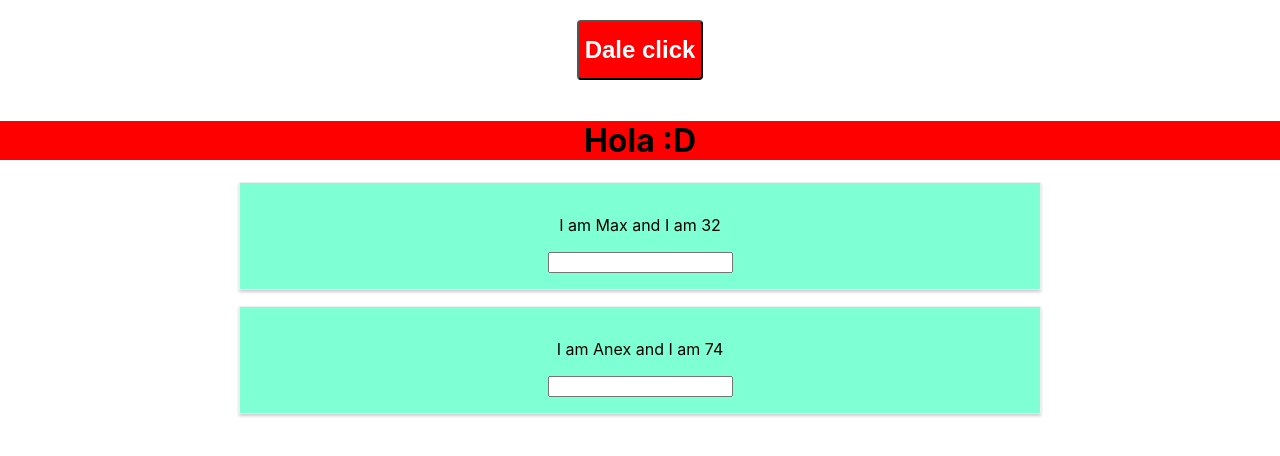
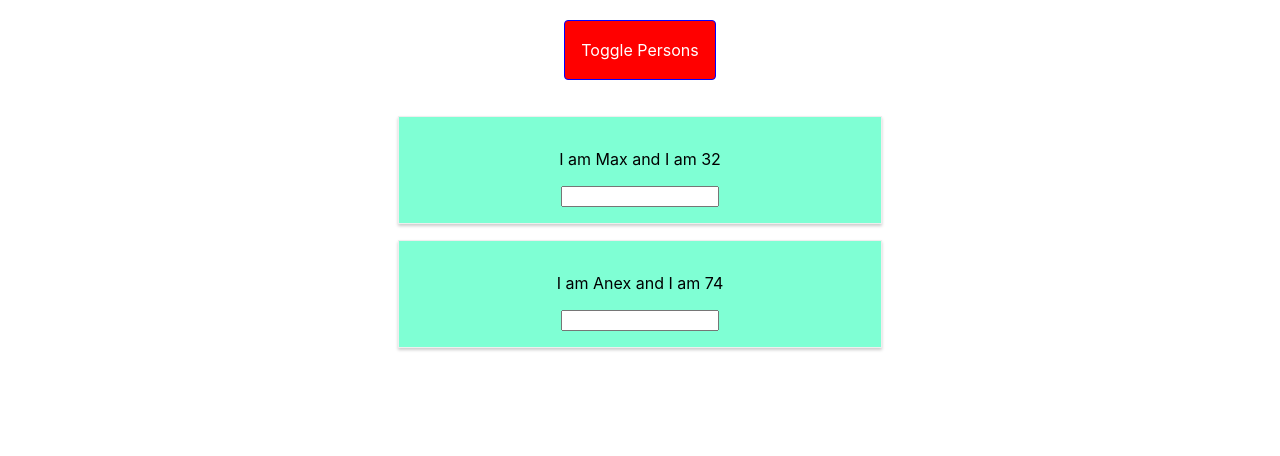
Before and after one commit to sriwerner/react-styling-test, a React app: page / in a window 1280 px wide. Shown: the top 456 px of the page. Built offline with nearby package versions, Linux system fonts and the light colour scheme.

Commit message:
css y pasando a los videos de debuggin

```diff
--- a/src/App.js
+++ b/src/App.js
@@ -7,6 +7,7 @@ class App extends Component {
   state = {
     textVisible: true,
     showPersons: true,
+    otherState: 'some other value',
     persons: [{
       name: 'Max',
       age: 32,
@@ -22,31 +23,51 @@ class App extends Component {
     this.setState({textVisible: !this.state.textVisible})
   }
 
-  deletePersonHandler = (index) => {
+  togglePersonsHandler = () => {
+    const doesShow = this.state.showPersons;
+    this.setState({ showPersons: !doesShow});
+  }
+
+  nameChangeHandler = (event, id) => {
+    const personIndex = this.state.persons.findIndex( p => {
+      return p.id === id;
+    });
+
+    const person = {
+      ...this.state.persons[personIndex]
+    }
+
+    person.name = event.target.value;
+
     const persons = [...this.state.persons];
-    persons.splice(index, 1);
+    persons[personIndex] = person;
+
+    this.setState ({persons: persons});
+  }
+
+  deletePersonHandler = ( personIndex ) => {
+    const persons = [...this.state.persons];
+    persons.splice(personIndex, 1);
     this.setState({persons: persons})
   }
 
-  nameChangeHandler = (event, person) => {
-    // this.persons.findById
-  }
-
   render() {
-
     let persons = null;
 
     if (this.state.showPersons){
       persons = (
         <div>
           {this.state.persons.map((person, index) => {
-            return <Person name={person.name} age={person.age} key={person.id} click={() => this.deletePersonHandler(index)} changed={(event)=>this.nameChangeHandler(event, person)}/>
+            return <Person
+            click={() => this.deletePersonHandler(index)}
+            name={person.name}
+            age={person.age}
+            key={person.id}
+            changed={(event)=>this.nameChangeHandler(event, person)}/>
           })}
         </div>
       )
     }
-
-    let text = "Hola :D";
 
     const assignedClasses = [];
 
@@ -59,8 +80,7 @@ class App extends Component {
 
     return (
         <div className={classes.App}>
-          <Button text='Dale click' click={()=>this.onClickHandler()} class={assignedClasses.join(' ')}/>
-          <h1 className={assignedClasses.join(' ')}>{text}</h1>
+          <Button text='Toggle Persons' click={()=>this.togglePersonsHandler()} class={assignedClasses.join(' ')}/>
           {persons}
         </div>
     );
--- a/src/App.module.css
+++ b/src/App.module.css
@@ -9,3 +9,26 @@
 .bold {
   font-weight: bold;
 }
+
+.App button {
+  border: 1px solid blue;
+  padding: 16px;
+  background-color: green;
+  font: inherit;
+  color: white;
+  cursor: pointer;
+}
+
+.App button:hover{
+  background-color: lightgreen;
+  color: black;
+  font-weight: bold;
+}
+
+.App button.red{
+  background-color: red;
+}
+
+.App button.red:hober{
+  background-color: lightcoral;
+}
--- a/src/components/Person/Person.module.css
+++ b/src/components/Person/Person.module.css
@@ -7,3 +7,18 @@
     text-align: center;
     background-color: aquamarine;
 }
+
+.Person input {
+    width: 80%;
+}
+
+@media (min-width: 500px) {
+    .Person {
+        width: 450px;
+    }
+
+    .Person input {
+        width: 150px;;
+    }
+
+}
```
Also changed, not shown: 1 other file (tests, documents, lock files or other folders).
